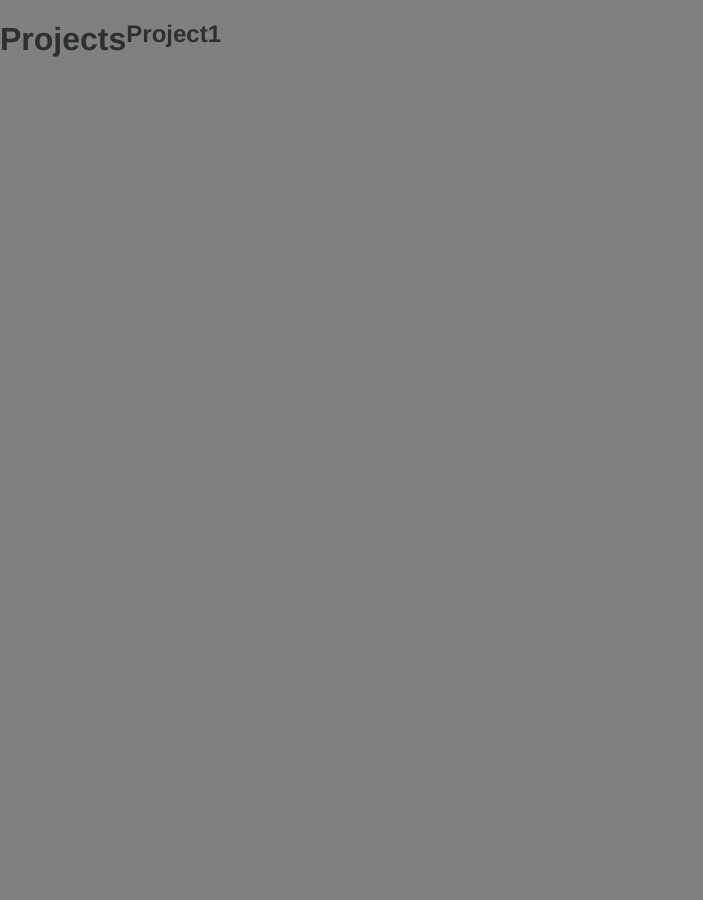
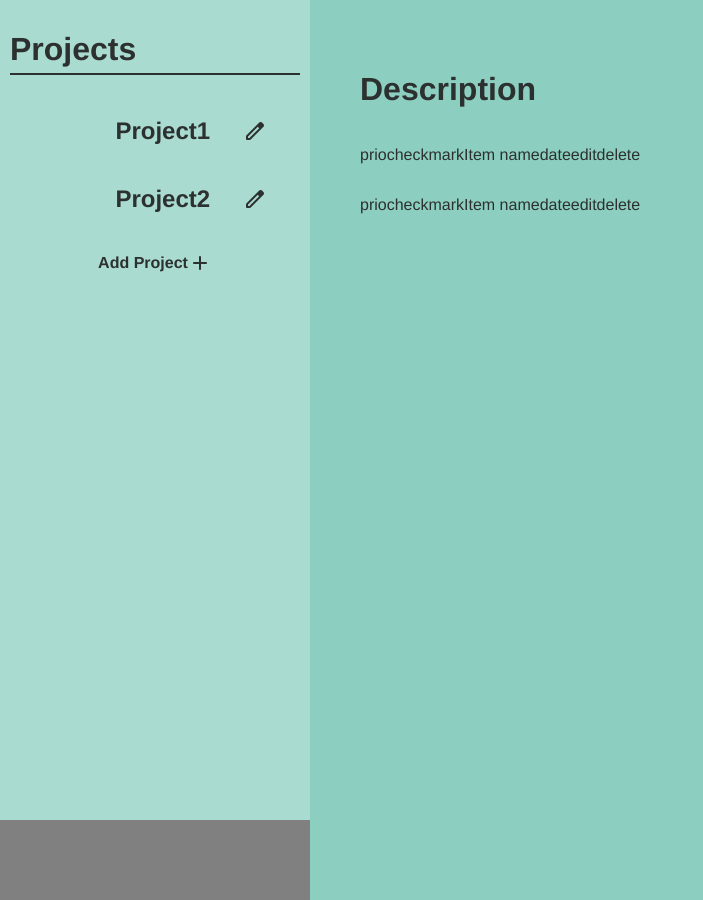
Before and after one commit to RegmiS/todo, a website built with webpack: page src/index.html in a window 1280 px wide. Shown: the whole page, without its empty margins (0-703 px from the left). Before the commit the page ends 800 px from the top, so only its background shows below. Built offline with nearby package versions, Linux system fonts and the light colour scheme.

Commit message:
Add styling/colors and icons for left side

```diff
--- a/src/index.html
+++ b/src/index.html
@@ -4,18 +4,45 @@
     <meta charset="UTF-8">
     <meta name="viewport" content="width=device-width, initial-scale=1.0">
     <title>todo</title>
+    <link rel="stylesheet" href="https://fonts.googleapis.com/css2?family=Material+Symbols+Rounded" />
 </head>
 <body>
     <div class="left-half">
-        <h1>Projects</h1>
+        <h1 class="head-item">Projects</h1>
         <div class="projects">
-
+            <div class="project-item">
+                <h2 class="text-item">Project1</h2>
+                <span class="material-symbols-rounded">edit</span>
+            </div>
+            <div class="project-item">
+                <h2 class="text-item">Project2</h2>
+                <span class="material-symbols-rounded">edit</span>
+            </div>
         </div>
-        <h2>Project1</h2>
+        <div class="add-items">
+            <h4>Add Project</h2>
+            <span class="material-symbols-rounded">add</span>
+        </div>
     </div>
     <div class="right-half">
+        <h1>Description</h1>
         <div class="items">
-
+            <div class="list-item">
+                <p>prio</p>
+                <p>checkmark</p>
+                <p>Item name</p>
+                <p>date</p>
+                <p>edit</p>
+                <p>delete</p>
+            </div>
+            <div class="list-item">
+                <p>prio</p>
+                <p>checkmark</p>
+                <p>Item name</p>
+                <p>date</p>
+                <p>edit</p>
+                <p>delete</p>
+            </div>
         </div>
     </div>
 </body>
--- a/src/style.css
+++ b/src/style.css
@@ -15,12 +15,53 @@ body {
 
 .left-half {
     width: 25%;
+    background-color: #A9DBD0;
     height: 100vh;
     display: flex;
+    flex-direction: column;
+    align-items: center;
+    padding: 10px;
 }
 
 .right-half {
     width: 75%;
+    background-color: #8CCFC0;
     height: 100vh;
     display: flex;
+    flex-direction: column;
+    padding: 50px;
 }
+
+.projects {
+    display: flex;
+    flex-direction: column;
+    align-items: end;
+    width: 100%;
+    justify-content: end;
+}
+
+.project-item {
+    display: flex;
+    justify-content: space-evenly;
+    align-items: center;
+    width: 75%;
+}
+
+.list-item {
+    display: flex;
+    flex-direction: row;
+}
+
+.add-items {
+    display: flex;
+    flex-direction: row;
+    align-items: center;
+}
+
+
+/* font and color stuff */
+.head-item {
+    width: 100%;
+    padding-bottom: 5px;
+    border-bottom: solid 2px;
+}
```
